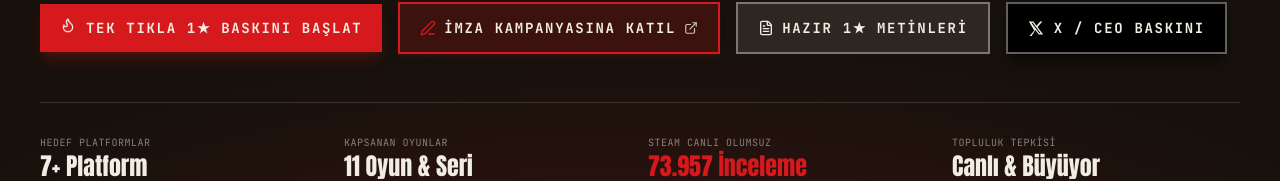
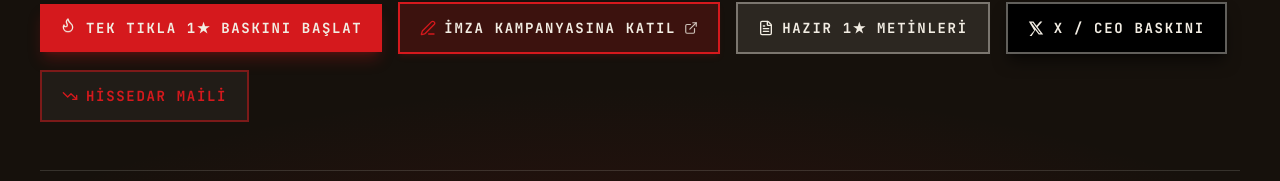
Before and after one commit to efekrbas/boykotparadox, a Next.js app: page / in a window 1280 px wide. Shown: the part 608-789 px from the top of the page. Built offline with nearby package versions, Linux system fonts and the light colour scheme; no server answers.

Commit message:
feat: add quick link button for shareholder mail in hero section

```diff
--- a/src/components/CampaignClient.tsx
+++ b/src/components/CampaignClient.tsx
@@ -19,6 +19,7 @@ import {
   ChevronRight,
   Filter,
   ArrowUpDown,
+  TrendingDown,
 } from "lucide-react";
 import { toast } from "sonner";
 
@@ -466,6 +467,15 @@ export function CampaignClient({
             >
               <XIcon className="size-4 text-paper" />
               <span>X / CEO Baskını</span>
+            </button>
+
+            <button
+              type="button"
+              onClick={() => scrollTo("hissedar-baskisi")}
+              className="inline-flex w-full sm:w-auto items-center justify-center gap-2 border-2 border-seal/50 bg-paper/5 px-5 py-3.5 font-mono text-xs sm:text-sm font-bold uppercase tracking-[0.12em] text-seal transition-all hover:border-seal hover:bg-seal/10 active:translate-y-px"
+            >
+              <TrendingDown className="size-4" />
+              <span>Hissedar Maili</span>
             </button>
           </div>
 
```
